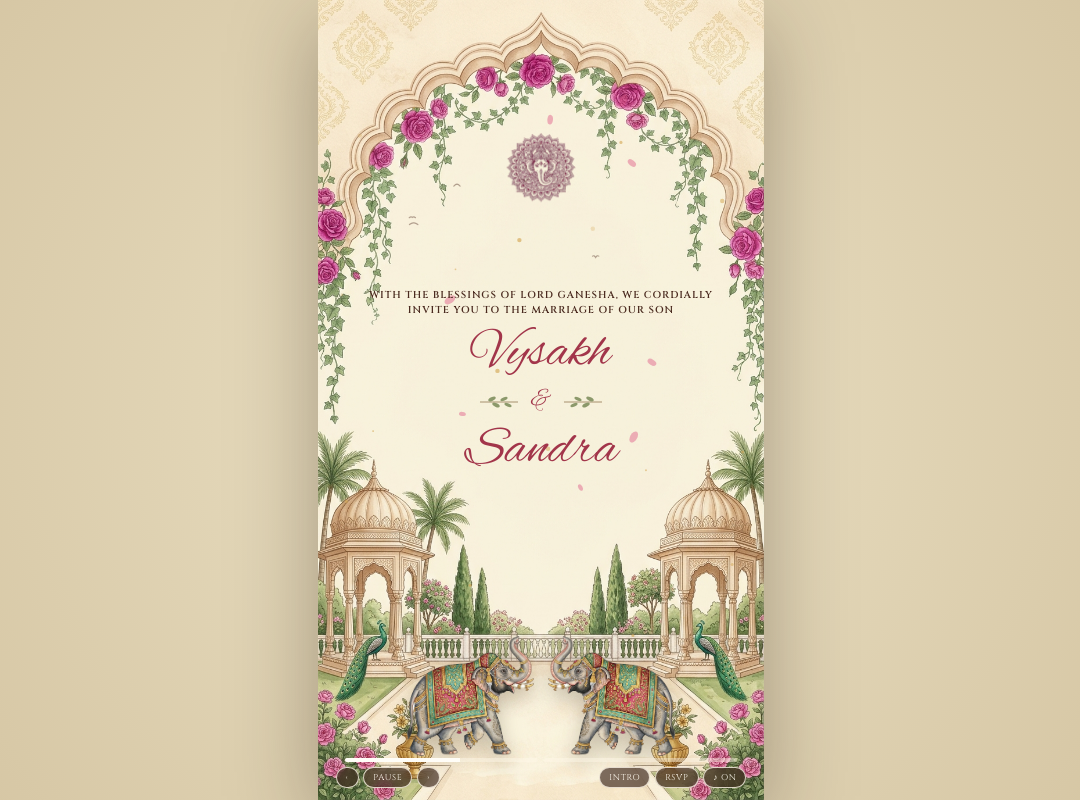
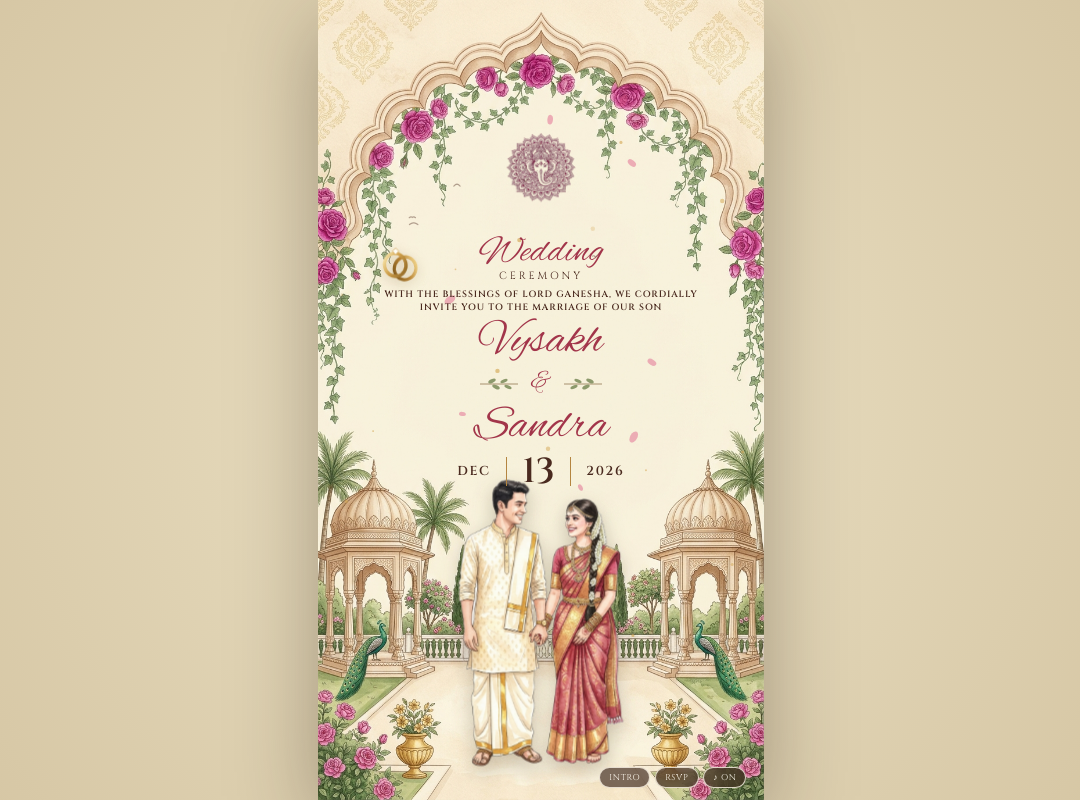
Before and after one commit to vishalcodes404/WeddingInvitation, a Next.js app: page / in a window 1280 px wide. Both pictures are taken after a click on the button "SKIP INTRO". Shown: the whole page, without its empty margins (99-1179 px from the left). Built offline with nearby package versions, Linux system fonts and the light colour scheme.

Commit message:
Combine Wedding Ceremony, Blessings, Couple Names, Date, and animated Couple on single page

```diff
--- a/app/globals.css
+++ b/app/globals.css
@@ -221,8 +221,8 @@ body {
 .prop-couple {
   position: absolute;
   left: 50%;
-  bottom: 4.5%;
-  width: 39%;
+  bottom: 4.2%;
+  width: 37%;
   transform: translateX(-50%) translateY(3cqw) scale(0.96);
   opacity: 0;
   transition: opacity 0.95s ease, transform 1.2s cubic-bezier(0.22, 1, 0.36, 1);
@@ -232,6 +232,12 @@ body {
 .prop-couple.on {
   opacity: 1;
   transform: translateX(-50%) translateY(0) scale(1);
+  animation: coupleSway 4.8s ease-in-out 1.2s infinite alternate;
+}
+
+@keyframes coupleSway {
+  from { transform: translateX(-50%) translateY(0) scale(1); }
+  to { transform: translateX(-50%) translateY(-0.6cqw) scale(1.015); }
 }
 
 /* ================= TYPOGRAPHY & CHOREOGRAPHY ================= */
@@ -239,14 +245,14 @@ body {
   position: absolute;
   left: 11%;
   right: 11%;
-  top: 27%;
-  height: 41.5%;
+  top: 23.5%;
+  height: 43.5%;
   display: flex;
   flex-direction: column;
   align-items: center;
   justify-content: center;
   text-align: center;
-  gap: 1.5cqw;
+  gap: 0.9cqw;
   z-index: 4;
   transition: opacity 0.48s ease, transform 0.48s ease;
 }
--- a/app/page.js
+++ b/app/page.js
@@ -30,19 +30,13 @@ const D = {
   phones: ['9020903355', '9847570940'],
 }
 
-const SLIDE_DURATIONS = [3800, 3800]
-
 export default function Page() {
   const [introKey, setIntroKey] = useState(0)
   const [showIntro, setShowIntro] = useState(false)
   const [started, setStarted] = useState(false)
-  const [step, setStep] = useState(0)
-  const [out, setOut] = useState(false)
-  const [paused, setPaused] = useState(false)
   const [musicOn, setMusicOn] = useState(false)
   const [modalOpen, setModalOpen] = useState(false)
 
-  const timerRef = useRef(null)
   const audioRef = useRef({ ctx: null, interval: null, master: null, droneOscs: [] })
   const userMutedRef = useRef(false)
 
@@ -72,23 +66,6 @@ export default function Page() {
     window.addEventListener('pointerdown', unlockAudio, { once: true })
     return () => window.removeEventListener('pointerdown', unlockAudio)
   }, [started, showIntro, musicOn])
-
-  const goTo = (next) => {
-    clearTimeout(timerRef.current)
-    setOut(true)
-    setTimeout(() => {
-      setStep((next + 2) % 2)
-      setOut(false)
-    }, 450)
-  }
-
-  useEffect(() => {
-    if (!started || paused || modalOpen) return
-    timerRef.current = setTimeout(() => {
-      goTo((step + 1) % 2)
-    }, SLIDE_DURATIONS[step])
-    return () => clearTimeout(timerRef.current)
-  }, [started, paused, modalOpen, step])
 
   useEffect(() => {
     return () => stopMusic()
@@ -181,17 +158,13 @@ export default function Page() {
       sessionStorage.setItem('vs_intro_seen', '1')
     } catch {}
     setShowIntro(false)
-    setStep(0)
     setStarted(true)
     if (!userMutedRef.current) startMusic()
   }
 
   const replayIntro = () => {
-    clearTimeout(timerRef.current)
     stopMusic()
     setStarted(false)
-    setStep(0)
-    setPaused(false)
     setShowIntro(true)
     setIntroKey((k) => k + 1)
   }
@@ -207,99 +180,56 @@ export default function Page() {
       {/* 3. Lord Ganesha Medallion under Arch Apex */}
       <img src="/art/ganesha.png" alt="Lord Ganesha emblem" className="ganesha-emblem" />
 
-      {/* 4. Dynamic Courtyard Illustrations (Elephants on Slide 0, Couple on Slide 1) */}
+      {/* 4. Animated Bride & Groom in Courtyard */}
       <div className="courtyard-layer" aria-hidden="true">
-        <img
-          src="/art/elephant-left.png"
-          alt=""
-          className={`prop-elephant left${step === 0 ? ' on' : ''}`}
-        />
-        <img
-          src="/art/elephant-right.png"
-          alt=""
-          className={`prop-elephant right${step === 0 ? ' on' : ''}`}
-        />
         <img
           src="/art/couple.png"
           alt=""
-          className={`prop-couple${step === 1 ? ' on' : ''}`}
+          className={`prop-couple${started ? ' on' : ''}`}
         />
       </div>
 
-      {/* 5. Two Invitation Scenes */}
+      {/* 5. Unified Wedding Invitation Content */}
       {started && (
-        <section className={`content-zone${out ? ' out' : ''}`} key={`${introKey}-${step}`}>
-          {step === 0 && (
-            <>
-              <p className="cin" style={{ fontSize: '2.25cqw', fontWeight: 600 }}>
-                WITH THE BLESSINGS OF LORD GANESHA, WE CORDIALLY INVITE YOU TO THE MARRIAGE OF OUR SON
-              </p>
+        <section className="content-zone" key={introKey}>
+          <div style={{ position: 'relative', width: '100%', display: 'flex', flexDirection: 'column', alignItems: 'center' }}>
+            <FloatingRings className="rings-left" />
+            <h2 className="script-title write-reveal" style={{ fontSize: '8.4cqw' }}>
+              Wedding
+            </h2>
+            <p className="cin" style={{ fontSize: '2.35cqw', letterSpacing: '0.28em', marginTop: '-0.6cqw' }}>
+              CEREMONY
+            </p>
+          </div>
 
-              <h1 className="script-name" style={{ marginTop: '0.8cqw' }}>
-                {D.groom}
-              </h1>
+          <p className="cin" style={{ fontSize: '2.05cqw', fontWeight: 600, lineHeight: 1.4 }}>
+            WITH THE BLESSINGS OF LORD GANESHA, WE CORDIALLY INVITE YOU TO THE MARRIAGE OF OUR SON
+          </p>
 
-              <LeafDivider label="&" />
+          <h1 className="script-name" style={{ fontSize: '10.6cqw', marginTop: '0.2cqw' }}>
+            {D.groom}
+          </h1>
 
-              <h1 className="script-name">{D.bride}</h1>
-            </>
-          )}
+          <LeafDivider label="&" />
 
-          {step === 1 && (
-            <>
-              <div style={{ position: 'relative', width: '100%', display: 'flex', flexDirection: 'column', alignItems: 'center' }}>
-                <FloatingRings className="rings-left" />
-                <h2 className="script-title write-reveal">Wedding</h2>
-                <p className="cin" style={{ fontSize: '2.8cqw', letterSpacing: '0.28em', marginTop: '-0.6cqw' }}>
-                  CEREMONY
-                </p>
-              </div>
+          <h1 className="script-name" style={{ fontSize: '10.6cqw' }}>
+            {D.bride}
+          </h1>
 
-              <div className="date-lockup">
-                <span className="side">{D.month}</span>
-                <i />
-                <span className="day">{D.day}</span>
-                <i />
-                <span className="side">{D.year}</span>
-              </div>
-            </>
-          )}
+          <div className="date-lockup" style={{ marginTop: '0.4cqw' }}>
+            <span className="side" style={{ fontSize: '2.9cqw' }}>{D.month}</span>
+            <i style={{ height: '6.4cqw' }} />
+            <span className="day" style={{ fontSize: '7.8cqw' }}>{D.day}</span>
+            <i style={{ height: '6.4cqw' }} />
+            <span className="side" style={{ fontSize: '2.9cqw' }}>{D.year}</span>
+          </div>
         </section>
       )}
 
-      {/* 6. Video-Style Progress & Playback Bar */}
+      {/* 6. Minimal Bottom Controls */}
       {started && (
-        <nav className="player-bar" aria-label="Invitation playback controls">
-          <div className="progress-track">
-            {SLIDE_DURATIONS.map((dur, i) => (
-              <button
-                key={`${i}-${step}`}
-                type="button"
-                aria-label={`Section ${i + 1}`}
-                className={`prog-seg${i < step ? ' done' : ''}${i === step ? ' active' : ''}${
-                  paused || modalOpen ? ' paused' : ''
-                }`}
-                style={{ '--dur': `${dur}ms` }}
-                onClick={() => goTo(i)}
-              >
-                <span className="prog-fill" />
-              </button>
-            ))}
-          </div>
-
-          <div className="ctrl-row">
-            <div className="ctrl-group">
-              <button type="button" className="ctrl-chip" onClick={() => goTo(step - 1)} aria-label="Previous">
-                ‹
-              </button>
-              <button type="button" className="ctrl-chip" onClick={() => setPaused((p) => !p)}>
-                {paused ? 'PLAY' : 'PAUSE'}
-              </button>
-              <button type="button" className="ctrl-chip" onClick={() => goTo(step + 1)} aria-label="Next">
-                ›
-              </button>
-            </div>
-
+        <nav className="player-bar" aria-label="Invitation controls">
+          <div className="ctrl-row" style={{ justifyContent: 'flex-end' }}>
             <div className="ctrl-group">
               <button type="button" className="ctrl-chip" onClick={replayIntro}>
                 INTRO
```
